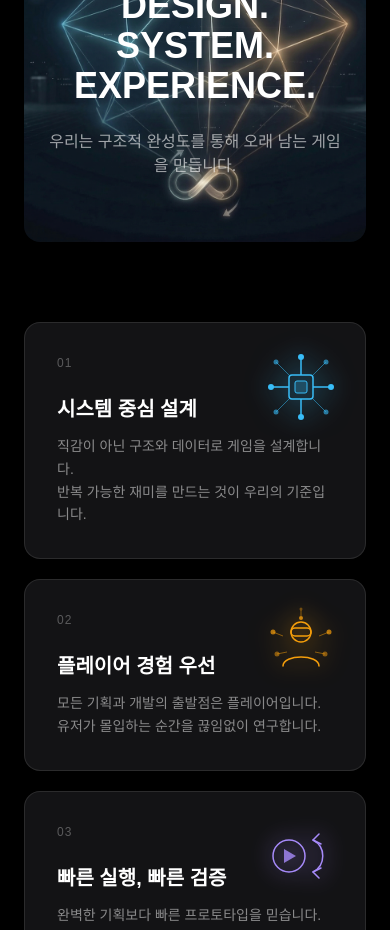
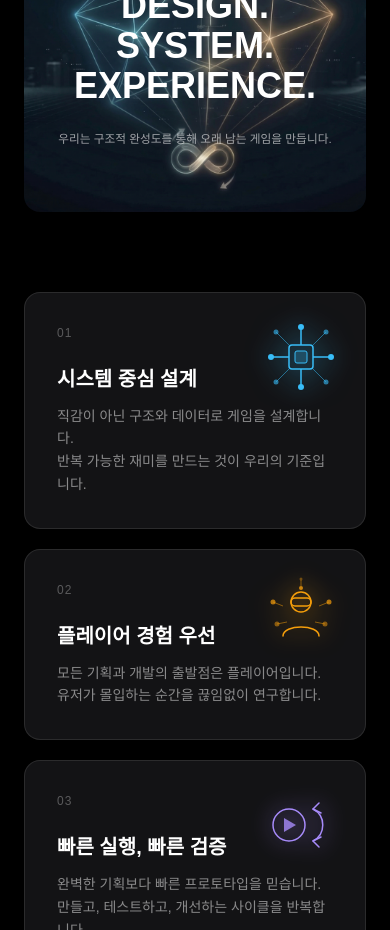
Before and after one commit to arotech-inc/corporate, a Next.js app: page / in a window 390 px wide. Shown: the part 2680-3610 px from the top of the page. Built offline with nearby package versions, Linux system fonts and the light colour scheme.

Commit message:
vision mobile font size

```diff
--- a/app/page.tsx
+++ b/app/page.tsx
@@ -135,7 +135,7 @@ export default function Home() {
             <h2 className="text-4xl md:text-5xl lg:text-6xl font-extrabold mb-6 text-center">
               DESIGN. SYSTEM. EXPERIENCE.
             </h2>
-            <p className="max-w-3xl mx-auto opacity-60 text-base md:text-lg text-center">
+            <p className="max-w-3xl mx-auto opacity-60 text-[3vw] sm:text-sm md:text-lg text-center whitespace-nowrap">
               우리는 구조적 완성도를 통해 오래 남는 게임을 만듭니다.
             </p>
           </div>
```
